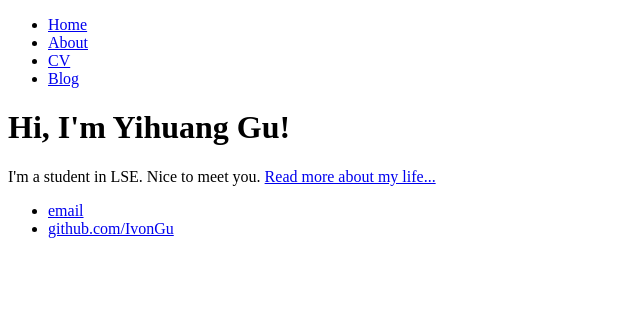
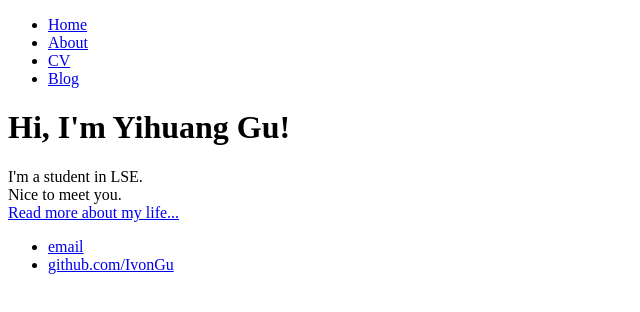
Before and after one commit to IvonGu/IvonGu.Github.io, a plain HTML site: page index.html in a window 1280 px wide. Shown: the whole page, without its empty margins (0-640 px from the left). Drawn offline with Linux system fonts and the light colour scheme.

Commit message:
Update index.html

```diff
--- a/index.html
+++ b/index.html
@@ -15,7 +15,7 @@
 		<div class="container">
     		<div class="blurb">
         		<h1>Hi, I'm Yihuang Gu!</h1>
-				<p>I'm a student in LSE.</em> Nice to meet you. <a href="/about">Read more about my life...</a></p>
+				<p>I'm a student in LSE.<br></em> Nice to meet you.<br><a href="/about">Read more about my life...</a></p>
     		</div><!-- /.blurb -->
 		</div><!-- /.container -->
 		<footer>
```
